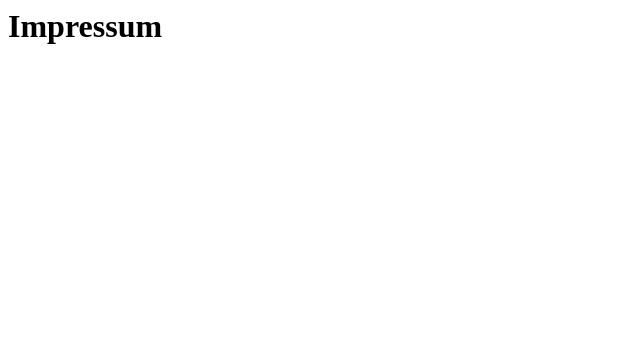
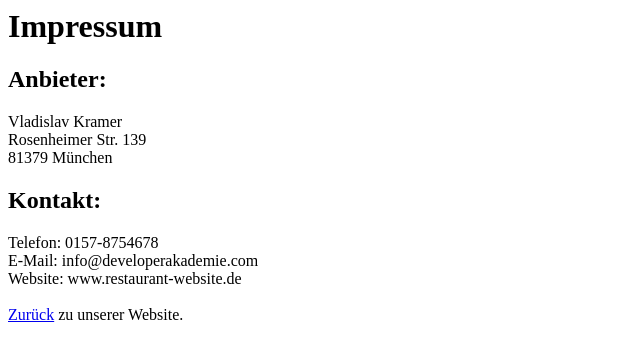
Before and after one commit to vladiK178/restaurant-website, a plain HTML site: page impressum.html in a window 1280 px wide. Shown: the whole page, without its empty margins (0-640 px from the left). Drawn offline with Linux system fonts and the light colour scheme.

Commit message:
Update impressum.html

```diff
--- a/impressum.html
+++ b/impressum.html
@@ -1,8 +1,24 @@
 <html>
-  <head>
+
+<head>
     <title>Impressum</title>
-  </head>
-  <body>
+    <meta charset="UTF-8">
+</head>
+
+<body>
     <h1>Impressum</h1>
-  </body>
+
+    <h2>Anbieter:</h2>
+    Vladislav Kramer<br>
+    Rosenheimer Str. 139<br>
+    81379 München<br>
+
+    <h2>Kontakt:</h2>
+    Telefon: 0157-8754678<br>
+    E-Mail: info@developerakademie.com<br>
+    Website: www.restaurant-website.de<br>
+    <br>
+    <a href="index.html" >Zurück</a> zu unserer Website.
+</body>
+
 </html>
```
